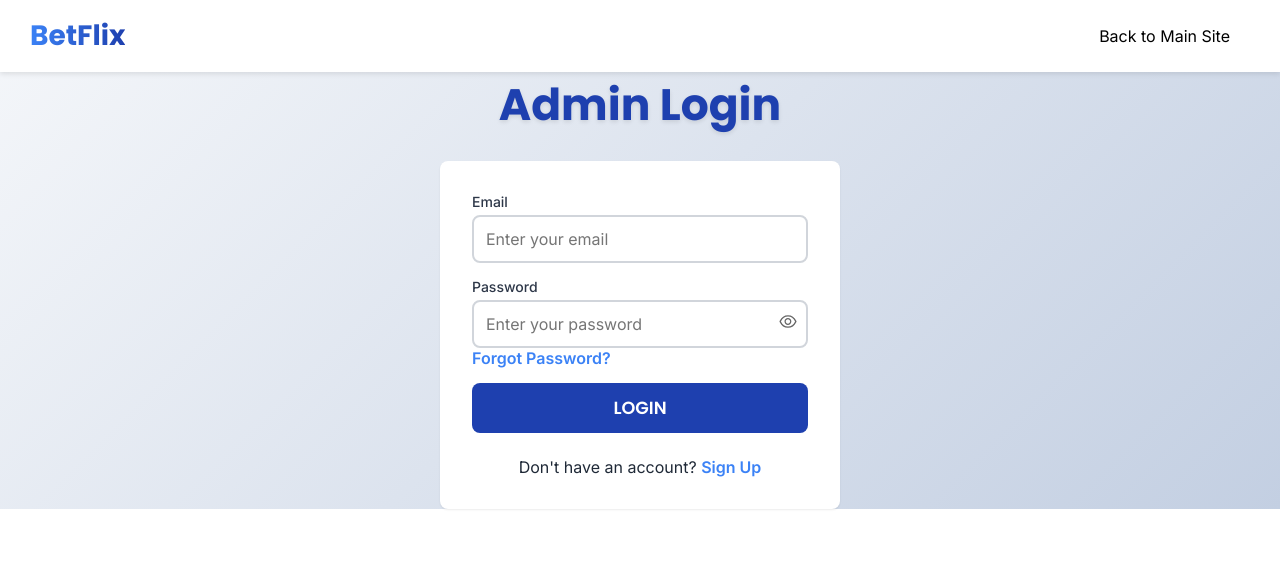
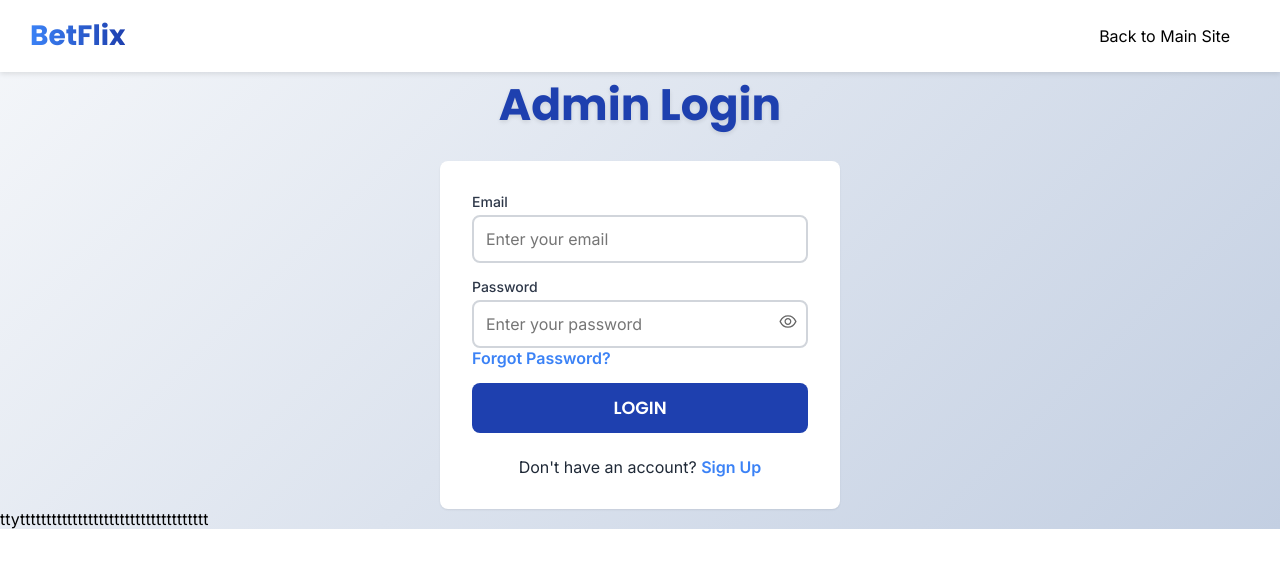
Before and after one commit to ay30bg/admin-betflix, a React (Create React App) app: page / in a window 1280 px wide. Shown: the top 568 px of the page. Built offline with nearby package versions, Linux system fonts and the light colour scheme.

Commit message:
Update Login.jsx

```diff
--- a/src/components/Login.jsx
+++ b/src/components/Login.jsx
@@ -102,7 +102,7 @@ function Login() {
           Don't have an account? <a href="/sign-up">Sign Up</a>
         </p>
       </form>
-
+     <div className='footer'>ttytttttttttttttttttttttttttttttttttttt</div>
     </div>
   );
 }
```
